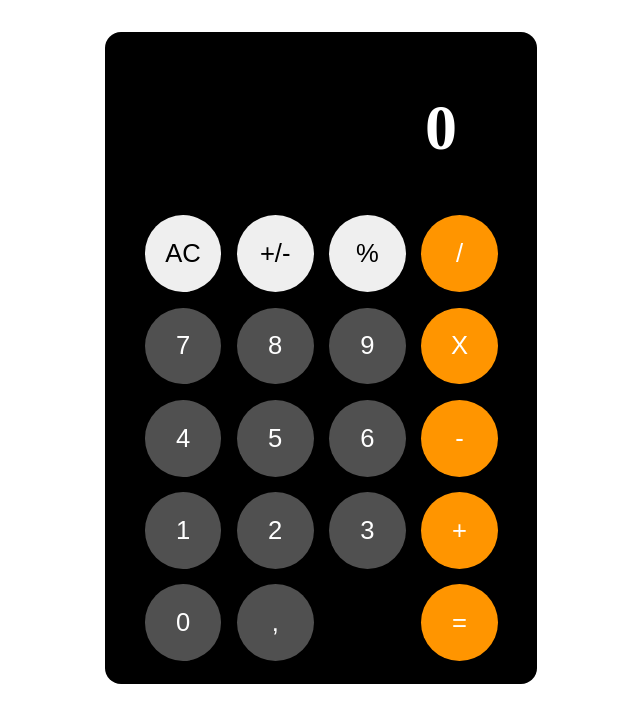
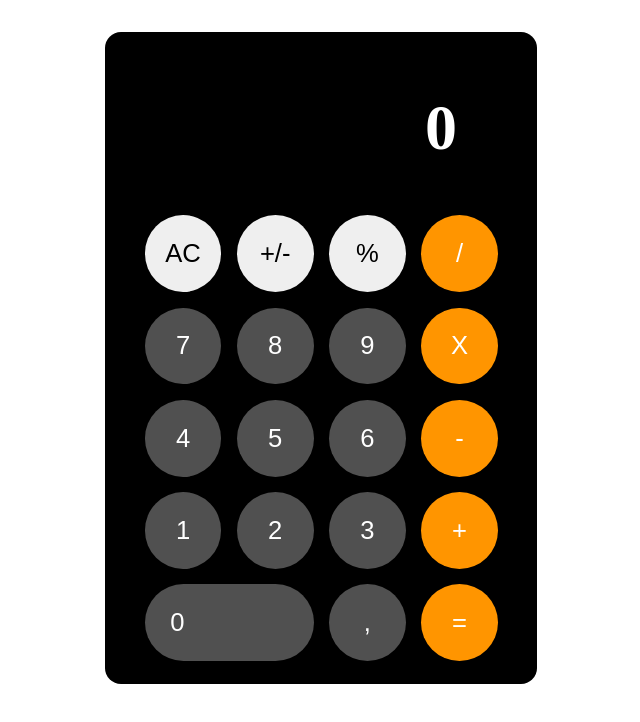
Before and after one commit to liviaaraujo-dev/calculadora-reactjs, a React (Create React App) app: page / in a window 1280 px wide. Shown: the top 722 px of the page, without its empty margins (319-959 px from the left). Built offline with nearby package versions, Linux system fonts and the light colour scheme.

Commit message:
correções no css

```diff
--- a/src/components/Calculator.css
+++ b/src/components/Calculator.css
@@ -33,9 +33,28 @@ button:hover{
     color: white;
 }
 
+.orange:focus{
+    background-color: white;
+    color: #FF9500;
+}
+
 .gray{
     background-color: #505050;
     color: white;
+}
+
+.gray:focus{
+    background-color: #929292;
+
+}
+
+.gray:link{
+    background-color: #505050;
+    color: white;
+}
+
+.ligher-gray:focus{
+    background-color: white;
 }
 
 .result{
@@ -45,3 +64,9 @@ button:hover{
     margin-right: 1em;
     font-size: 4em;
 }
+
+.number0{
+    width: 6.6em;
+    text-align: left;
+    padding-left: 1em;
+}
--- a/src/components/Calculator.jsx
+++ b/src/components/Calculator.jsx
@@ -70,9 +70,9 @@ export default function Calculator() {
           <button className="gray" onClick={inputNum} value={2}>2</button>
           <button className="gray" onClick={inputNum} value={3}>3</button>
           <button className="orange" onClick={operatorHandler} value="+">+</button>
-          <button className="gray" onClick={inputNum} value={0}>0</button>
+          <button className="gray number0" onClick={inputNum} value={0}>0</button>
           <button className="gray" onClick={inputNum} value={"."}>,</button>
-          <button className="gray" style={{ visibility: "hidden" }}>.</button>
+          {/* <button className="gray" style={{ visibility: "hidden" }}>.</button> */}
           <button className="orange" onClick={calculate}>=</button>
         </div>
     </div>
```
